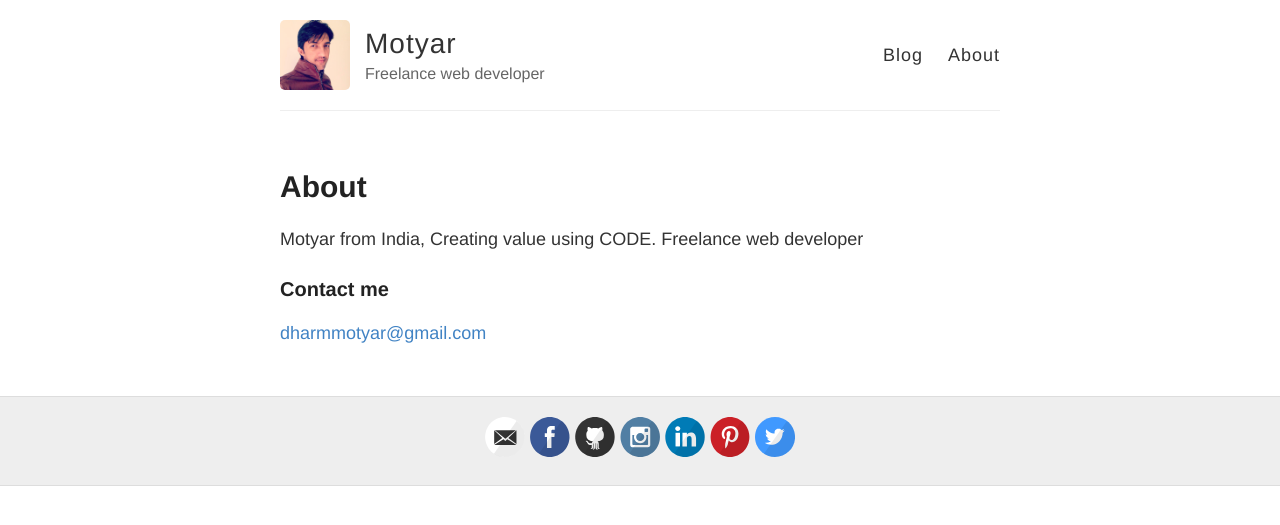
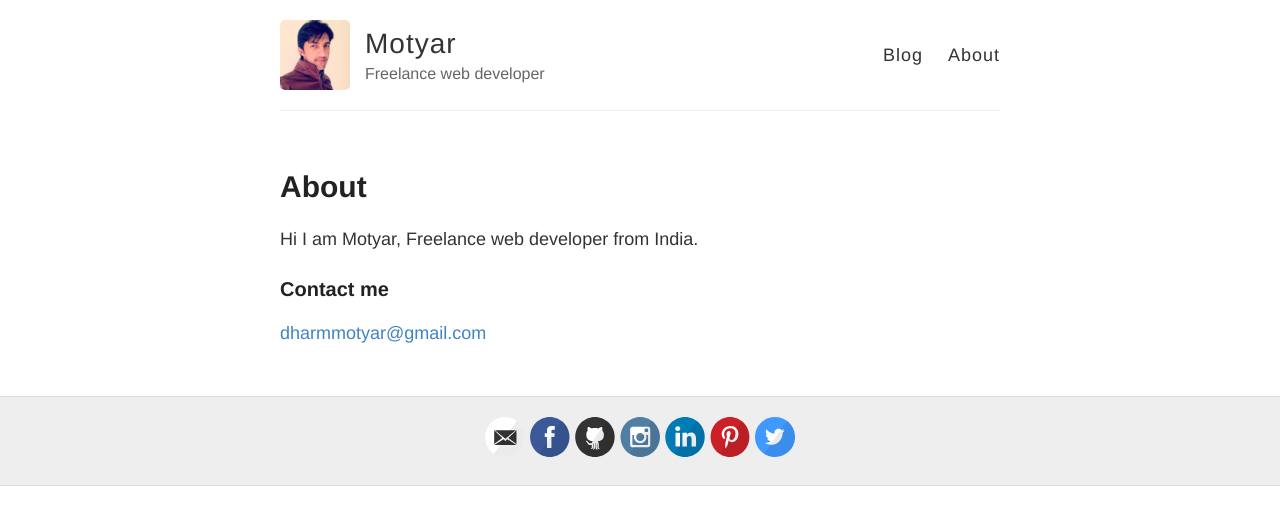
Before and after one commit to motyar/motyar.github.io, a Jekyll site: the page built from about.md, in a window 1280 px wide. Shown: the top 525 px of the page. Built offline with Jekyll 4.4.1, drawn with Linux system fonts in a browser that asks for light colours.

Commit message:
Update about.md

```diff
--- a/about.md
+++ b/about.md
@@ -4,7 +4,7 @@ title: About
 permalink: /about/
 ---
 
-Motyar from India, Creating value using CODE. Freelance web developer
+Hi I am Motyar, Freelance web developer from India.
 
 ### Contact me
 
```
